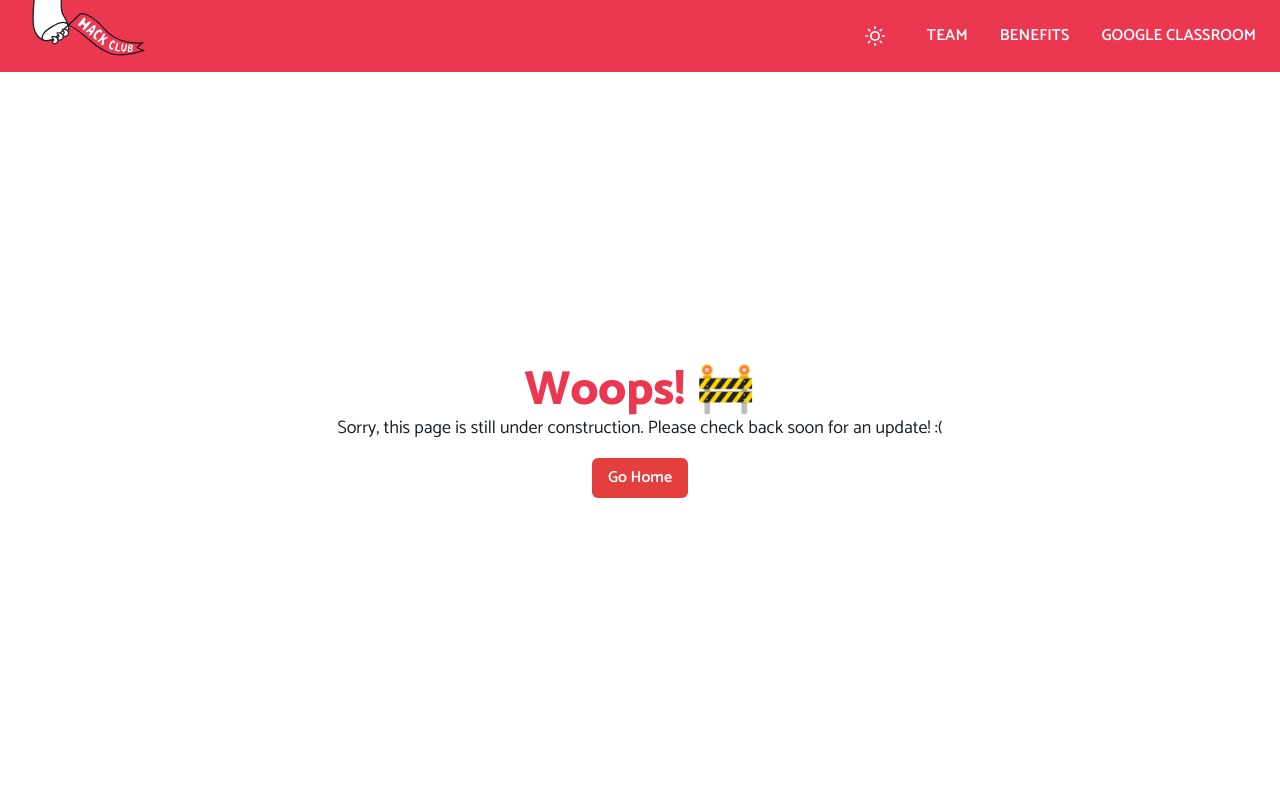
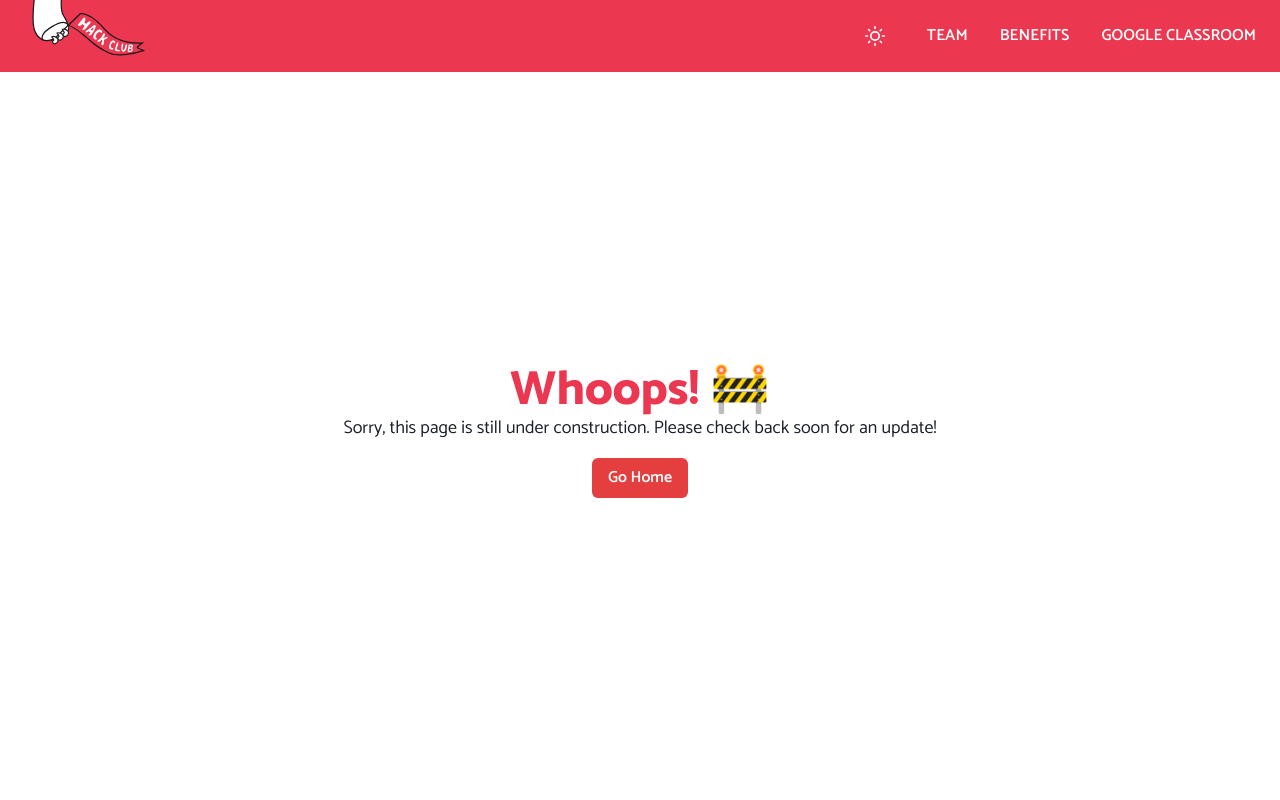
Before and after one commit to wildwastaken/hackclub, a Next.js app: page /maintenance in a window 1280 px wide. Shown: the top 800 px of the page. Built offline with nearby package versions, Linux system fonts and the light colour scheme.

Commit message:
Update maintenance.js

```diff
--- a/pages/maintenance.js
+++ b/pages/maintenance.js
@@ -20,8 +20,8 @@ export default function Custom404() {
 
       <Flex minH="90vh" align="center" justify="center">
         <Box align="center">
-          <Heading as="h1" size="2xl" color="brand.red">Woops! 🚧</Heading>
-          <Text fontSize="lg">Sorry, this page is still under construction. Please check back soon for an update! :(</Text>
+          <Heading as="h1" size="2xl" color="brand.red">Whoops! 🚧</Heading>
+          <Text fontSize="lg">Sorry, this page is still under construction. Please check back soon for an update!</Text>
           <Link href="/" style={{ textDecoration: "none" }}>
             <Button colorScheme="red" mt={4}>Go Home</Button>
           </Link>
```
